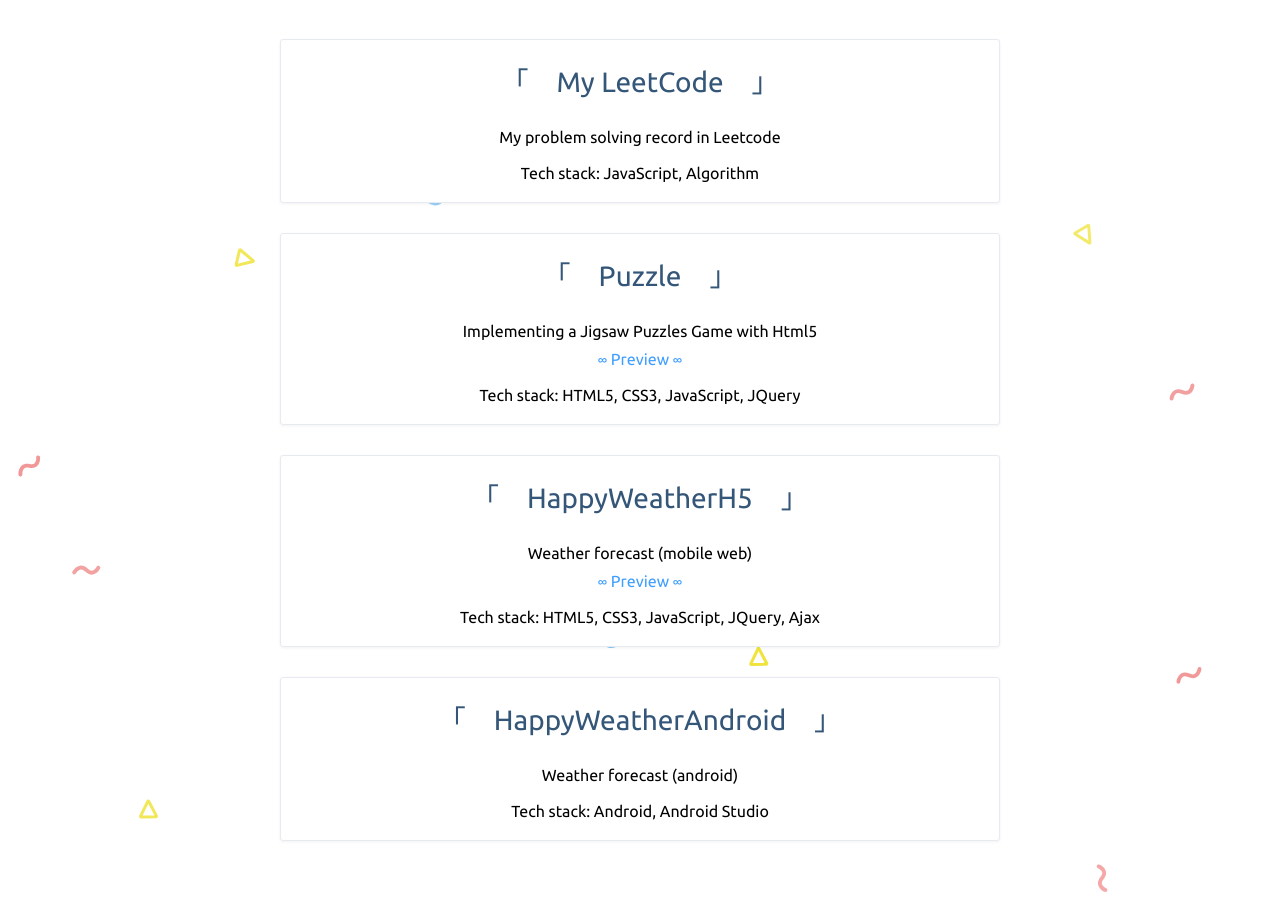
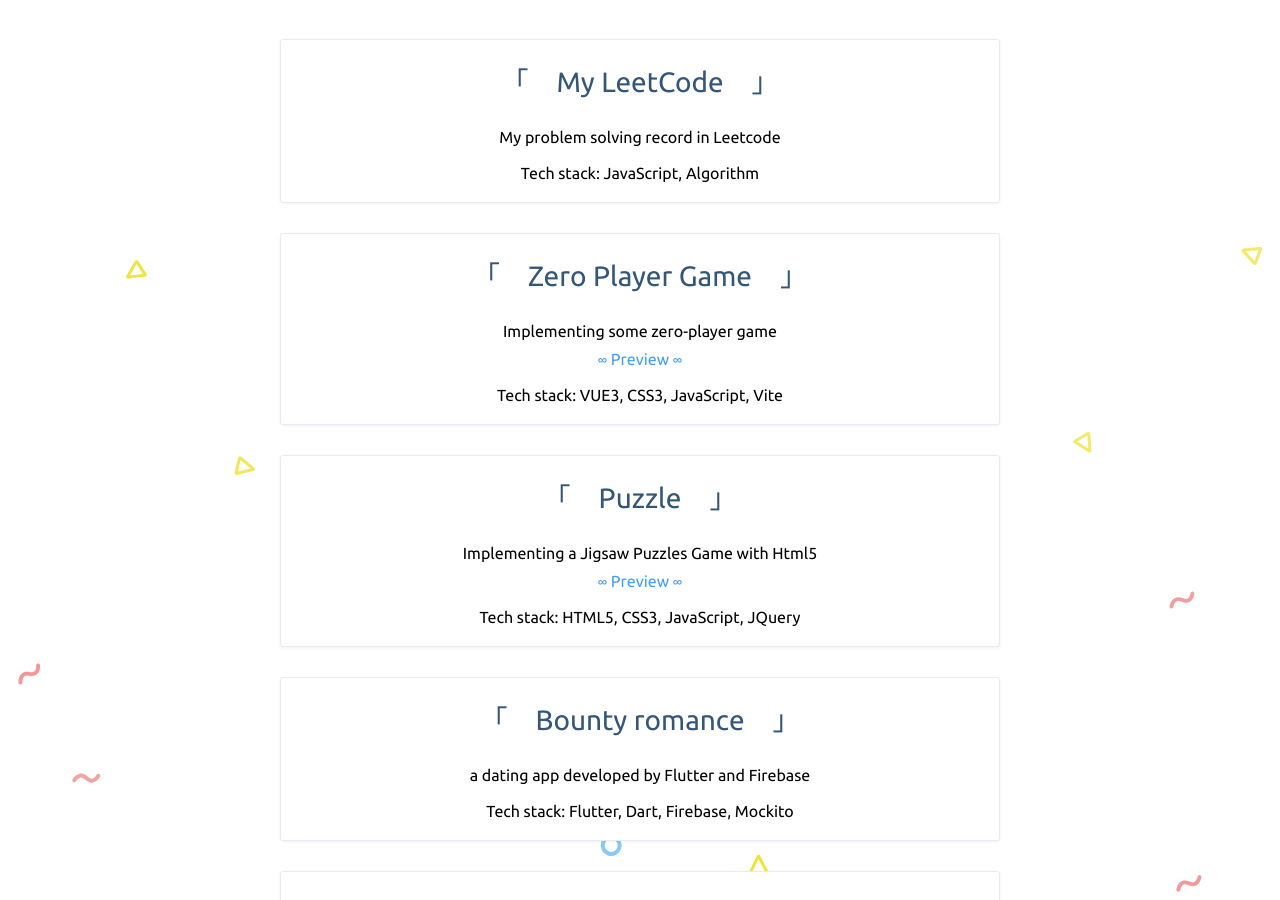
Before and after one commit to miss1/miss1.github.io, a Jekyll site: the page built from codeLink/index.html, in a window 1280 px wide and 900 px high, scrolled down 386 px. Built offline with Jekyll 4.4.1, drawn with Linux system fonts in a browser that asks for light colours; comment, search, counter and statistics services are not loaded.

```diff
--- a/_data/codes.json
+++ b/_data/codes.json
@@ -6,11 +6,24 @@
     "tech": "JavaScript, Algorithm"
   },
   {
+    "title": "Zero Player Game",
+    "des": "Implementing some zero-player game",
+    "url": "https://miss1.github.io/Zero-player-Game/#/",
+    "preView": "/Zero-player-Game",
+    "tech": "VUE3, CSS3, JavaScript, Vite"
+  },
+  {
     "title": "Puzzle",
     "des": "Implementing a Jigsaw Puzzles Game with Html5",
     "url": "https://github.com/miss1/puzzle",
     "preView": "/puzzle",
     "tech": "HTML5, CSS3, JavaScript, JQuery"
+  },
+  {
+    "title": "Bounty romance",
+    "des": "a dating app developed by Flutter and Firebase",
+    "url": "https://github.com/miss1/bounty_romance",
+    "tech": "Flutter, Dart, Firebase, Mockito"
   },
   {
     "title": "HappyWeatherH5",
```
